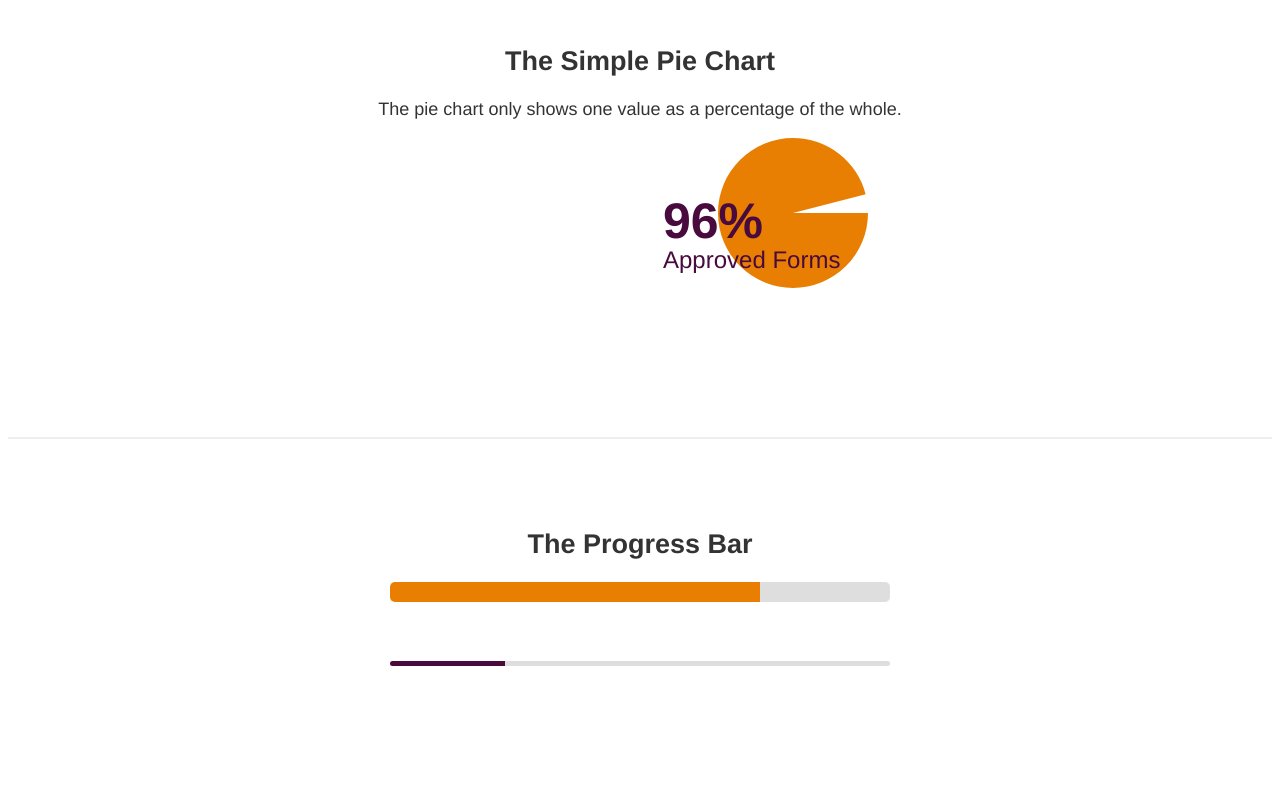
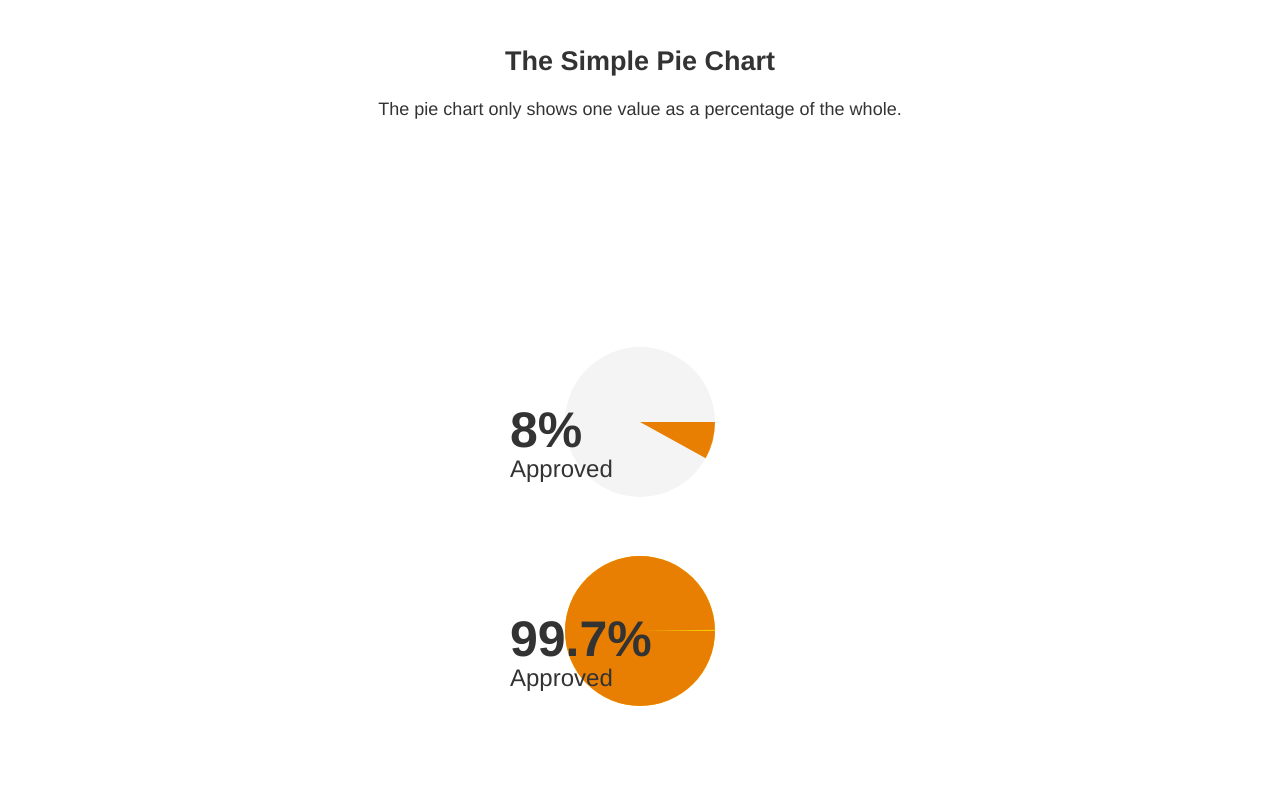
Before and after one commit to tylerlee/chartabull, a website: page index.html in a window 1280 px wide. Shown: the part 1660-2460 px from the top of the page. Before the commit the page ends 2393 px from the top, so only its background shows below. Drawn offline with Linux system fonts and the light colour scheme.

Commit message:
tweaked option naming convention. added some better examples

```diff
--- a/chartabull.js
+++ b/chartabull.js
@@ -14,7 +14,8 @@
     } else if(type == 'pie'){
       this.drawPieChart(el, data);
       // The text displayed is a percentage
-      var chartValue = data[0]/data[1] * 100;
+      // round it just a wee bit
+      var chartValue = Math.round((data[0]/data[1] * 100)*10)/10;
       this.buildText(el, chartValue + '%', chartText);
     } else if(type == 'progress'){
       this.drawProgressBar(el, data);
@@ -28,8 +29,8 @@
     // Font Stylings used in text laid on top
     textColor: '#aaa;',
     textPadding: 20,
-    smallFont: "normal 24px 'helvetica neue', arial, verdana, sans-serif",
-    largeFont: "bold 50px 'helvetica neue', arial, verdana, sans-serif",
+    secondaryFont: "normal 24px 'helvetica neue', arial, verdana, sans-serif",
+    primaryFont: "bold 50px 'helvetica neue', arial, verdana, sans-serif",
 
     // Background of Chart
     backgroundColor: "#fff",
@@ -42,9 +43,9 @@
       var context = el[0].getContext("2d");
 
       context.fillStyle = this.textColor;
-      context.font = this.largeFont;
+      context.font = this.primaryFont;
       context.fillText(chartValue, this.textPadding, height-50);
-      context.font = this.smallFont;
+      context.font = this.secondaryFont;
       context.fillText(chartText, this.textPadding, height-this.textPadding);
 
       return this;
@@ -102,7 +103,8 @@
 
       // Fill the background
       drawContext.fillStyle = this.backgroundColor;
-      drawContext.fillRect(0,0, width, height);
+      drawContext.arc(x, y, r, 0, (Math.PI * 2), false);
+      drawContext.fill();
 
       // Draw the arc
       drawContext.beginPath();
--- a/index.html
+++ b/index.html
@@ -18,9 +18,14 @@
         font-size: 18px;
       }
       canvas{
-        border-radius: 5px;
         clear: both;
         margin-bottom: 3em;
+      }
+      .rounded{
+        border-radius: 5px;
+      }
+      .rounded-fifty{
+        border-radius: 50px;
       }
       hr{
         border: 1px solid #eee;
@@ -47,7 +52,7 @@
 
     <p>Size, fonts, and colors can be customized.</p>
 
-    <canvas height="250" width="500" class="js-chartabull"
+    <canvas height="250" width="500" class="js-chartabull rounded"
         data-values="[25,15,25,3,35]"
         data-options='{"backgroundColor": "#E97F02", "chartColor": "#F8CA00", "textColor": "#490A3D"}'
         data-text="% Retention Rate"
@@ -77,22 +82,33 @@
         data-text="Completed"></canvas>
 
 
+    <br>
+
     <canvas height="150" width="300"
         class="js-chartabull"
         data-type="pie"
-        data-values="[24,25]"
-        data-options='{"chartColor": "#E97F02", "textColor": "#490A3D"}'
-        data-text="Approved Forms"></canvas>
+        data-values="[2,25]"
+        data-options='{"chartColor": "#E97F02", "textColor": "#333", "backgroundColor": "#f4f4f4"}'
+        data-text="Approved"></canvas>
+
+    <br>
+
+    <canvas height="150" width="300"
+        class="js-chartabull"
+        data-type="pie"
+        data-values="[123123,123456]"
+        data-options='{"chartColor": "#E97F02", "textColor": "#333", "backgroundColor": "#F8CA00"}'
+        data-text="Approved"></canvas>
 
 
     <hr>
     <h2 id="progress">The Progress Bar</h2>
 
     <canvas height="20" width="500"
-        class="js-chartabull"
+        class="js-chartabull rounded-fifty"
         data-type="progress"
         data-values="[74,100]"
-        data-options='{"backgroundColor":"#dedede", "chartColor": "#E97F02", "largeFont": "normal 16px helvetica"}'></canvas>
+        data-options='{"backgroundColor":"#dedede", "chartColor": "#E97F02", "primaryFont": "normal 16px helvetica"}'></canvas>
 
     <br>
     <canvas height="5" width="500"
```
Also changed, not shown: README.md.
